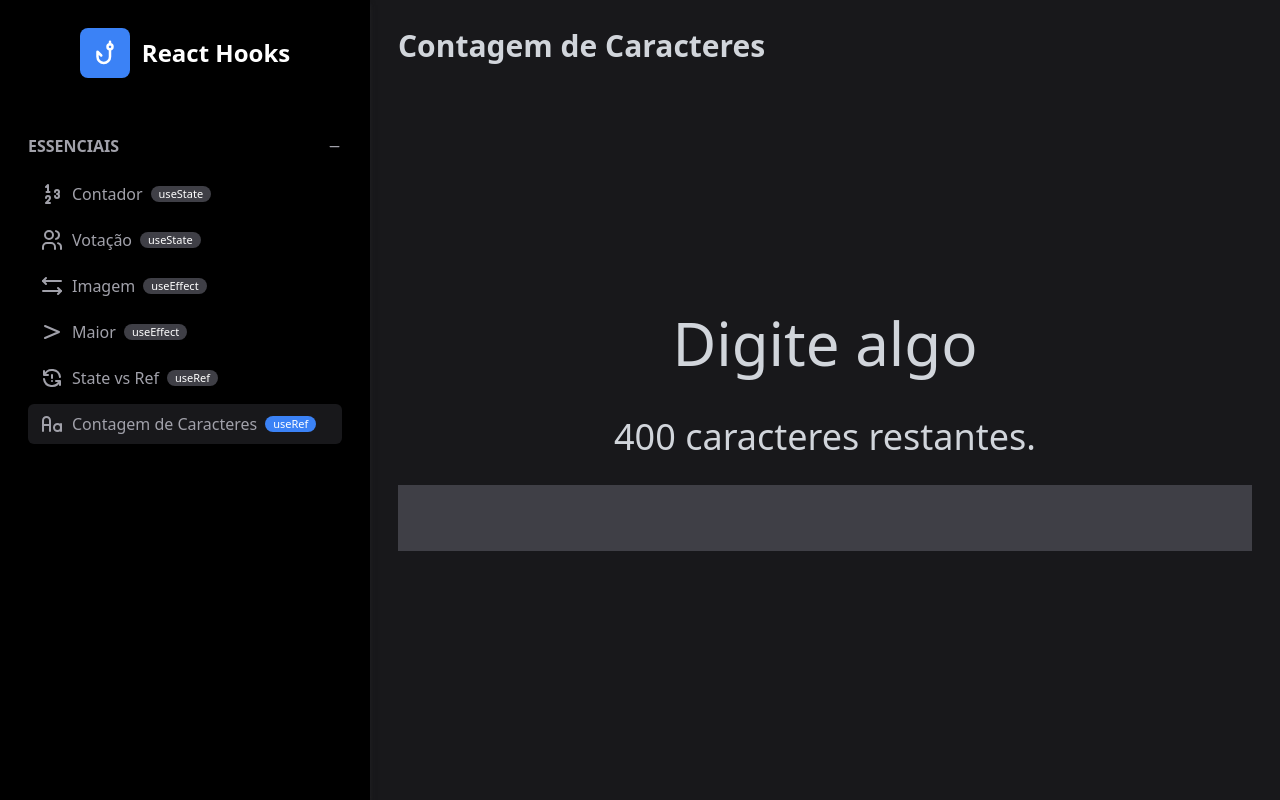
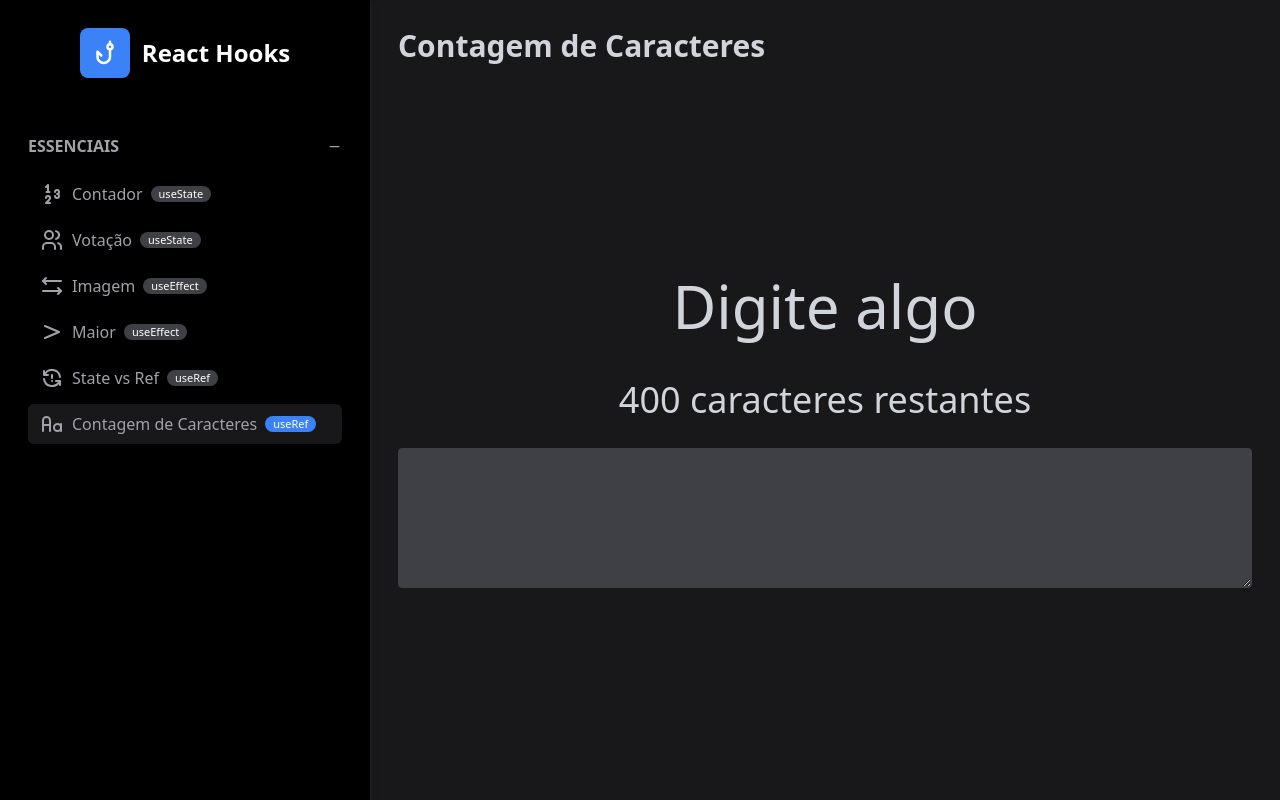
Before and after one commit to felipemrqs/react_hooks, a Next.js app: page /essenciais/contagemCaracteres in a window 1280 px wide. Built offline with nearby package versions, Linux system fonts and the light colour scheme.

Commit message:
ajustando tamanho da textarea

```diff
--- a/src/pages/essenciais/contagemCaracteres.tsx
+++ b/src/pages/essenciais/contagemCaracteres.tsx
@@ -15,11 +15,11 @@ export default function ContagemCaracteres() {
 
     return (
         <Pagina titulo="Contagem de Caracteres">
-            <Display texto="Digite algo" textoComplementar={`${caracteresRestantes} caracteres restantes.`} />
+            <Display texto="Digite algo" textoComplementar={`${caracteresRestantes} caracteres restantes`} />
             <textarea
                 ref={refTexto}
                 onInput={atualizarContagem}
-                className="border border-zinc-700 bg-zinc-700 text-white w-full p-2 resize-none"
+                className="border border-zinc-700 bg-zinc-700 text-white w-full p-2 rounded h-1/5"
             />
         </Pagina>
     );
```
